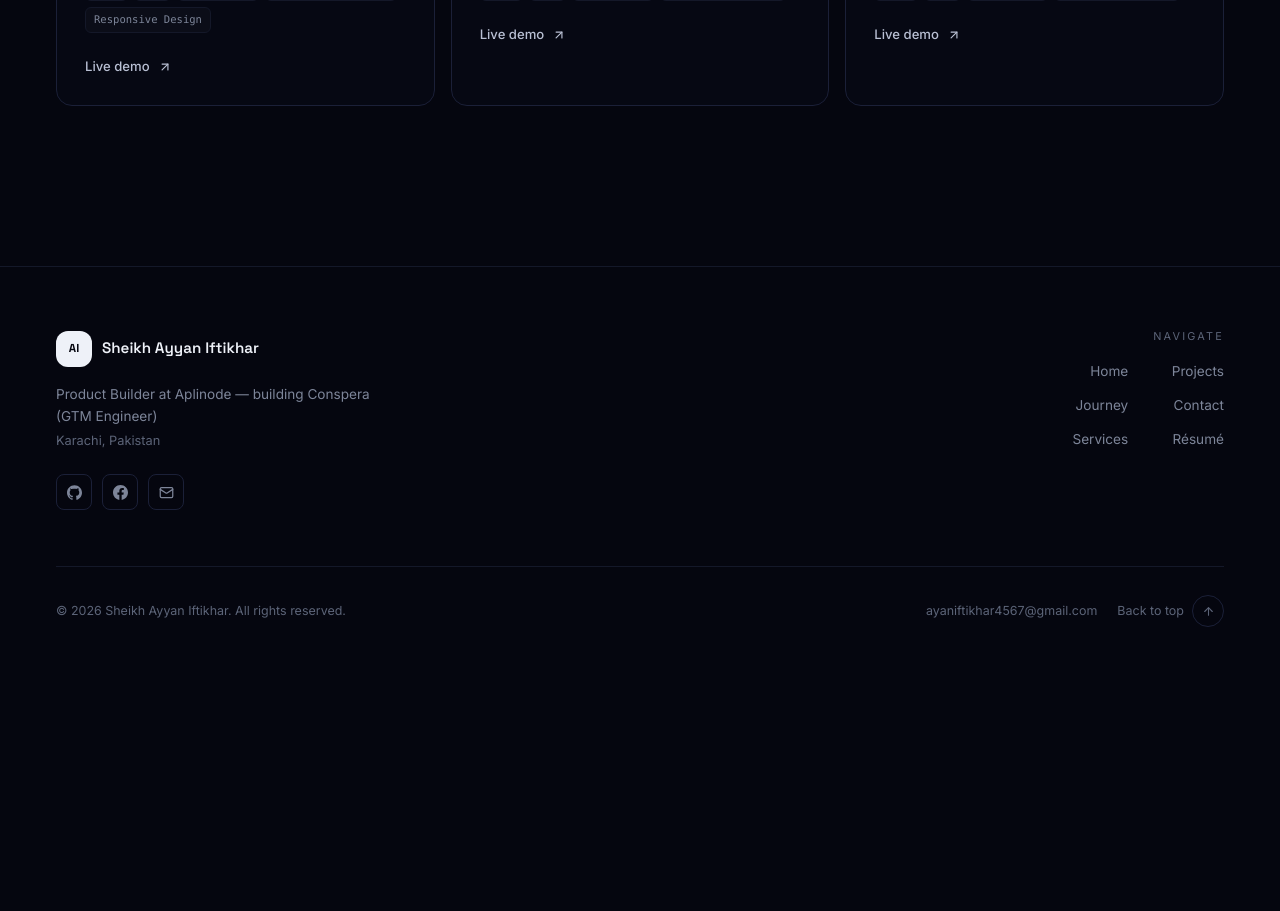
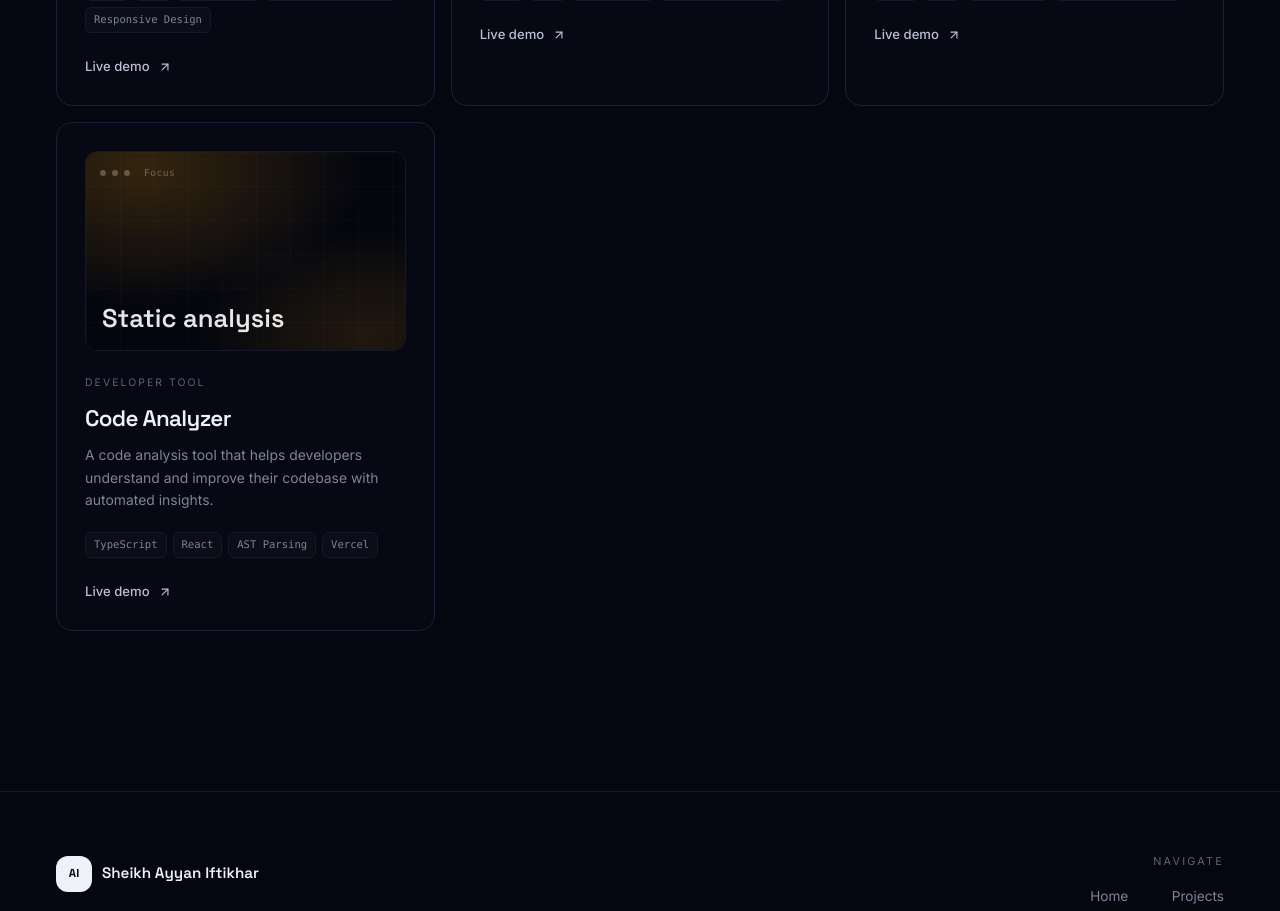
Before and after one commit to Sheikh-Ayyan-Iftikhar/Portfolio-update, a React (Vite) app in the folder portfolio-react/: page /projects in a window 1280 px wide. Shown: the part 1860-2771 px from the top of the page. Before the commit the page ends 2527 px from the top, so only its background shows below. Built offline with nearby package versions, Linux system fonts and the light colour scheme.

Commit message:
content: add Code Analyzer project to portfolio

```diff
--- a/portfolio-react/src/data/projects.js
+++ b/portfolio-react/src/data/projects.js
@@ -68,6 +68,21 @@ export const projects = [
     featured: false,
     metric: { label: 'Type', value: 'Multi-interface' },
   },
+  {
+    id: 'code-analyzer',
+    title: 'Code Analyzer',
+    kicker: 'Developer tool',
+    description:
+      'A code analysis tool that helps developers understand and improve their codebase with automated insights.',
+    longDescription:
+      'Built to give developers quick visibility into code quality, structure, and potential issues. Runs static analysis on the codebase and presents findings in a clean, actionable interface.',
+    url: 'https://code-analyzer-hazel.vercel.app/',
+    repo: null,
+    tech: ['TypeScript', 'React', 'AST Parsing', 'Vercel'],
+    accent: '#f59e0b',
+    featured: false,
+    metric: { label: 'Focus', value: 'Static analysis' },
+  },
 ];
 
 export const featuredProject = projects.find((p) => p.featured) ?? projects[0];
```
